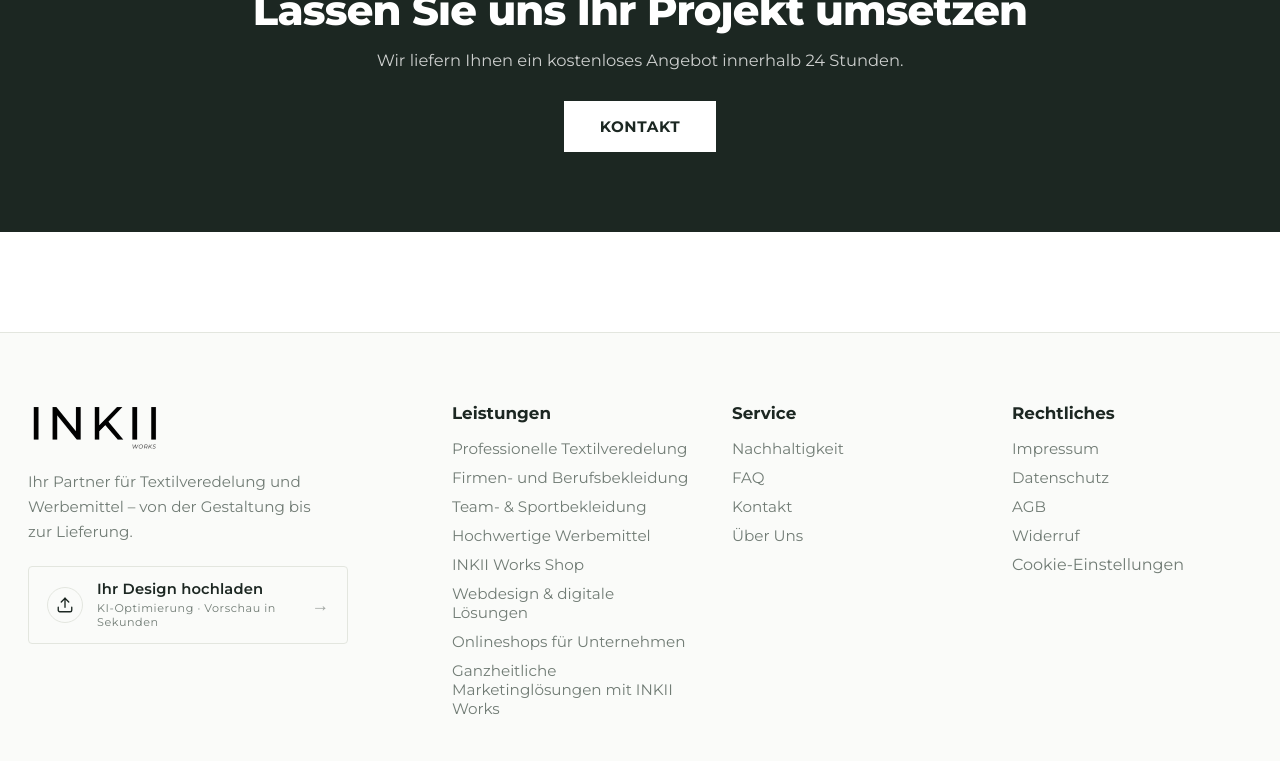
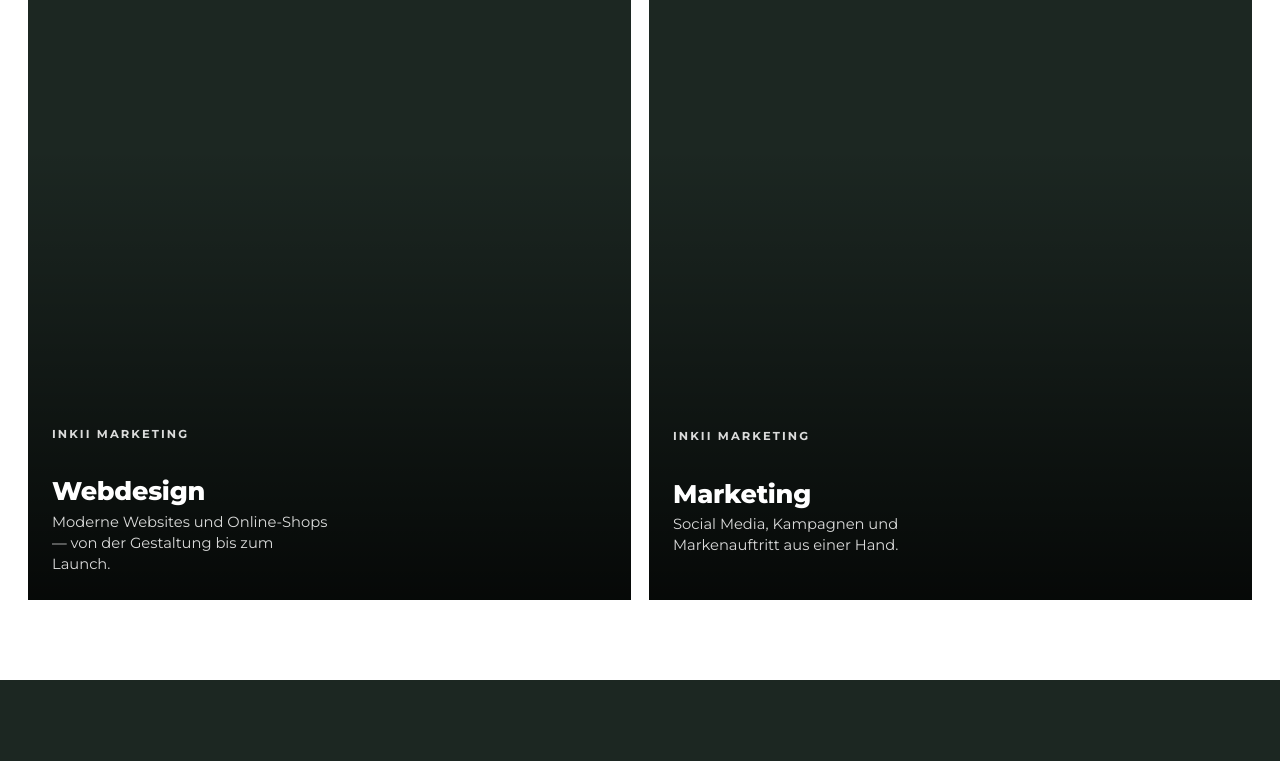
Before and after one commit to buse191213-cmd/inkii, a Next.js app: page /bereiche in a window 1280 px wide. Shown: the part 1590-2351 px from the top of the page. Built offline with nearby package versions, Linux system fonts and the light colour scheme; no server answers; the database is empty.

Commit message:
fix: 4 Bereiche cards, default qty, burger aria-label, marquee variety

```diff
--- a/src/app/bereiche/page.tsx
+++ b/src/app/bereiche/page.tsx
@@ -58,6 +58,26 @@ export default async function BereichePage() {
               <h3 className="mm-page-tile-title">{t.werbe.title}</h3>
               <p className="mm-page-tile-desc">{t.werbe.text}</p>
             </Link>
+            <Link
+              href="/webdesign"
+              className="mm-page-tile mm-page-tile-link"
+            >
+              <div className="mm-page-tile-label">INKII Marketing</div>
+              <h3 className="mm-page-tile-title">Webdesign</h3>
+              <p className="mm-page-tile-desc">
+                Moderne Websites und Online-Shops — von der Gestaltung bis zum Launch.
+              </p>
+            </Link>
+            <Link
+              href="/marketing"
+              className="mm-page-tile mm-page-tile-link"
+            >
+              <div className="mm-page-tile-label">INKII Marketing</div>
+              <h3 className="mm-page-tile-title">Marketing</h3>
+              <p className="mm-page-tile-desc">
+                Social Media, Kampagnen und Markenauftritt aus einer Hand.
+              </p>
+            </Link>
           </div>
         </div>
       </section>
--- a/src/components/DetailOrderForm.tsx
+++ b/src/components/DetailOrderForm.tsx
@@ -87,8 +87,11 @@ export default function DetailOrderForm({
   }, [selectedColor, colorImages, productImage]);
   const [qty, setQty] = useState<Record<string, number>>(() => {
     const init: Record<string, number> = {};
+    // Startmenge = Mindestbestellmenge (oder 1) — so ist „Gesamt" sofort
+    // gefüllt statt leer („—"), was den ersten Eindruck verbessert.
+    const startQty = minOrderQty > 1 ? minOrderQty : 1;
     sizes.forEach((s) => (init[s.name] = 0));
-    if (sizes.length === 0) init["__default"] = 0;
+    if (sizes.length === 0) init["__default"] = startQty;
     return init;
   });
   const [note, setNote] = useState("");
--- a/src/components/SiteHeader.tsx
+++ b/src/components/SiteHeader.tsx
@@ -188,7 +188,8 @@ function SiteHeaderInner({
           >
             <button
               className="burger"
-              aria-label={t.search}
+              aria-label="Menü öffnen"
+              aria-expanded={open}
               onClick={() => setOpen(true)}
             >
               <span></span>
```
Also changed, not shown: src/app/page.tsx (+7 -1 lines), 1 other file (tests, documents, lock files or other folders).
